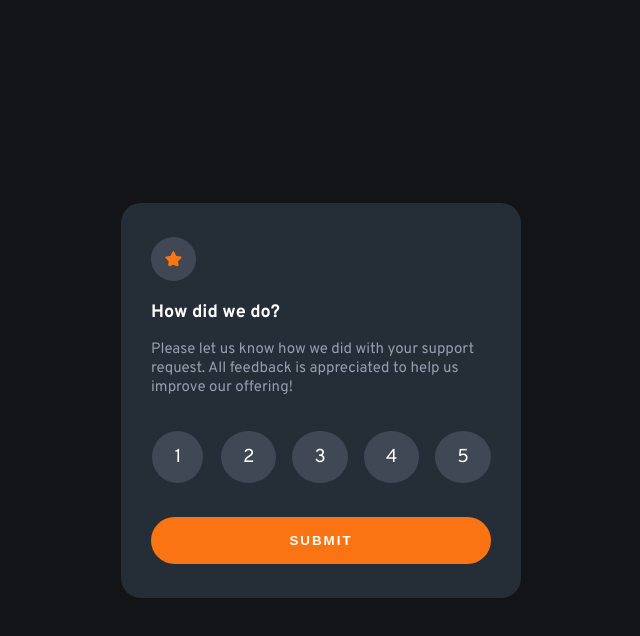
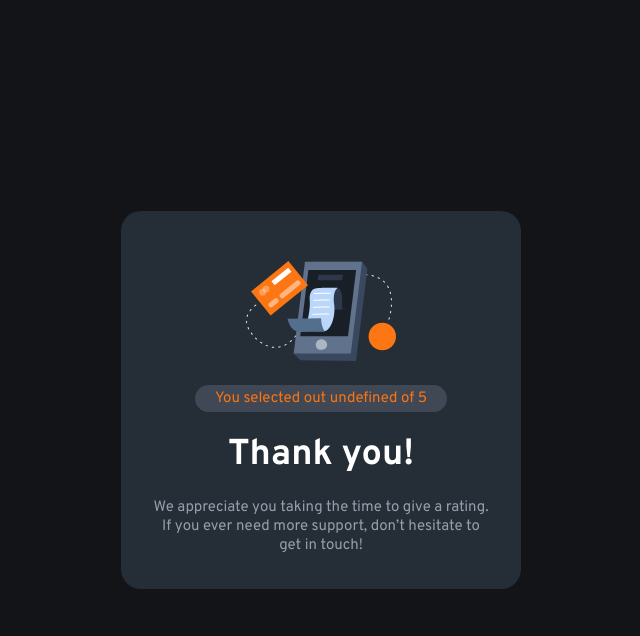
Before and after one commit to ygabdn29/interactive-rating-component, a plain HTML site: page index.html in a window 1280 px wide. Both pictures are taken after a click on the button "SUBMIT". Shown: the whole page, without its empty margins (319-959 px from the left). Drawn offline with Linux system fonts and the light colour scheme.

Commit message:
Challenge done

```diff
--- a/index.html
+++ b/index.html
@@ -24,10 +24,11 @@
     <link rel="stylesheet" href="style.css" />
     <script defer src="script.js"></script>
   </head>
+
   <body>
     <main class="main-container grid">
-      <!-- Rating state start -->
       <article class="card-container flex">
+        <div class="rating-start-state">
           <div class="star">
             <img src="./images/icon-star.svg" alt="" class="star-icon" />
           </div>
@@ -44,32 +45,47 @@
           </div>
 
           <ul class="rating-number grid grid--5-cols">
-          <li class="rating-index" data-value="1">1</p>
-          <li class="rating-index" data-value="2">2</p>
-          <li class="rating-index" data-value="3">3</p>
-          <li class="rating-index" data-value="4">4</p>
-          <li class="rating-index" data-value="5">5</p>
+            <li class="rating-index" data-value="1">1</li>
+            <li class="rating-index" data-value="2">2</li>
+            <li class="rating-index" data-value="3">3</li>
+            <li class="rating-index" data-value="4">4</li>
+            <li class="rating-index" data-value="5">5</li>
           </ul>
 
           <div class="submit-button">
             <button type="submit" class="btn">Submit</button>
           </div>
+        </div>
+
+        <div class="thank-you-state flex inactive">
+          <div class="thank-you-image">
+            <img
+              src="./images/illustration-thank-you.svg"
+              alt=""
+              class="thank-you--image"
+            />
+          </div>
+
+          <div class="rating-given"></div>
+
+          <div class="thank-you-text">
+            <h2 class="sub-heading">Thank you!</h2>
+          </div>
+
+          <div class="appreciation">
+            <p class="appreciation--text">
+              We appreciate you taking the time to give a rating. If you ever
+              need more support, don’t hesitate to get in touch!
+            </p>
+          </div>
+        </div>
       </article>
-      <!-- Rating state end -->
     </main>
-
-    <!-- Thank you state start -->
-    <!-- You selected -->
-    <!-- Add rating here -->
-    <!-- out of 5 Thank you! We appreciate you taking the time to give a rating. If -->
-    <!-- you ever need more support, don’t hesitate to get in touch! -->
-    <!-- Thank you state end -->
-
+  </body>
+</html>
 <!-- <div class="attribution">
       Challenge by
       <a href="https://www.frontendmentor.io?ref=challenge" target="_blank"
         >Frontend Mentor</a
       >. Coded by <a href="#">Your Name Here</a>.
     </div> -->
-  </body>
-</html>
--- a/script.js
+++ b/script.js
@@ -1,10 +1,26 @@
 console.log("test");
 const rating = document.querySelector(".rating-number");
 const ratingIndex = document.querySelectorAll(".rating-index");
+const submitButton = document.querySelector(".btn");
+const startState = document.querySelector(".rating-start-state");
+const thanksState = document.querySelector(".thank-you-state");
+const ratingGiven = document.querySelector(".rating-given");
+let rate;
+
 rating.addEventListener("click", function (e) {
   ratingIndex.forEach((rI) => rI.classList.remove("rating-active"));
   if (e.target.classList.contains("rating-index")) {
-    const rate = e.target.dataset.value;
-    e.target.classList.toggle("rating-active");
+    rate = e.target.dataset.value;
+    e.target.classList.add("rating-active");
   }
 });
+
+submitButton.addEventListener("click", function () {
+  startState.classList.toggle("inactive");
+  const htmlText = `<p class="rating-given--text">You selected out ${rate} of 5</p>`;
+  thanksState.classList.toggle("inactive");
+
+  document
+    .querySelector(".rating-given")
+    .insertAdjacentHTML("beforeend", htmlText);
+});
--- a/style.css
+++ b/style.css
@@ -25,6 +25,17 @@ body {
   grid-template-columns: repeat(5, 1fr);
 }
 
+.inactive {
+  visibility: hidden;
+  transition: all 0.7s;
+  opacity: 0;
+  max-height: 0;
+}
+
+.active {
+  display: block;
+}
+
 .main-container {
   min-height: 100vh;
   place-items: center;
@@ -44,6 +55,7 @@ body {
   background-color: hsla(216, 12%, 54%, 0.3);
   padding: 1.4rem;
   border-radius: 50%;
+  margin-bottom: 1.2rem;
 }
 
 .heading-primary {
@@ -67,7 +79,7 @@ body {
 .rating-index {
   font-size: 1.875rem;
   place-self: center;
-  margin: 0.4rem 0;
+  margin: 2.4rem 0;
   color: hsl(0, 0%, 100%);
 
   padding: 1.4rem 2.2rem;
@@ -108,6 +120,38 @@ body {
 btn:active {
   color: hsl(25, 97%, 53%);
   background-color: hsl(0, 0%, 100%);
+}
+
+/*************************/
+/* THANK YOU STATE */
+.thank-you-state {
+  /* display: none; */
+  flex-direction: column;
+  align-items: center;
+  gap: 2rem;
+}
+
+.thank-you--image {
+  max-width: 15rem;
+}
+
+.rating-given {
+  font-size: 1.875rem;
+  padding: 0.4rem 2rem;
+  border-radius: 25px;
+  color: hsl(25, 97%, 53%);
+  background-color: hsla(216, 12%, 54%, 0.3);
+}
+
+.thank-you-text {
+  font-size: 2.4rem;
+  color: hsl(0, 0%, 100%);
+}
+
+.appreciation--text {
+  font-size: 1.875rem;
+  text-align: center;
+  color: hsl(217, 12%, 63%);
 }
 
 @media (min-width: 64em) {
@@ -154,4 +198,13 @@ btn:active {
     letter-spacing: 0.2rem;
     text-transform: uppercase;
   }
+
+  /*************************/
+  /* THANK YOU STATE */
+  .rating-given {
+    font-size: 1.5rem;
+  }
+  .appreciation--text {
+    font-size: 1.5rem;
+  }
 }
```
Lines whose indentation alone changed are shown as unchanged.
